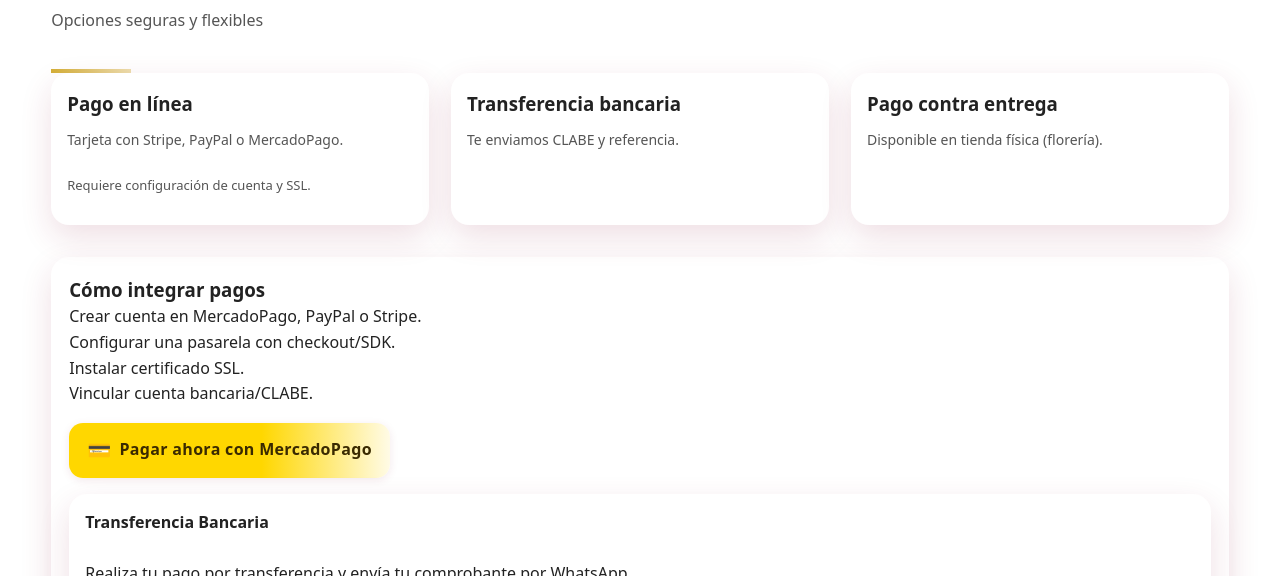
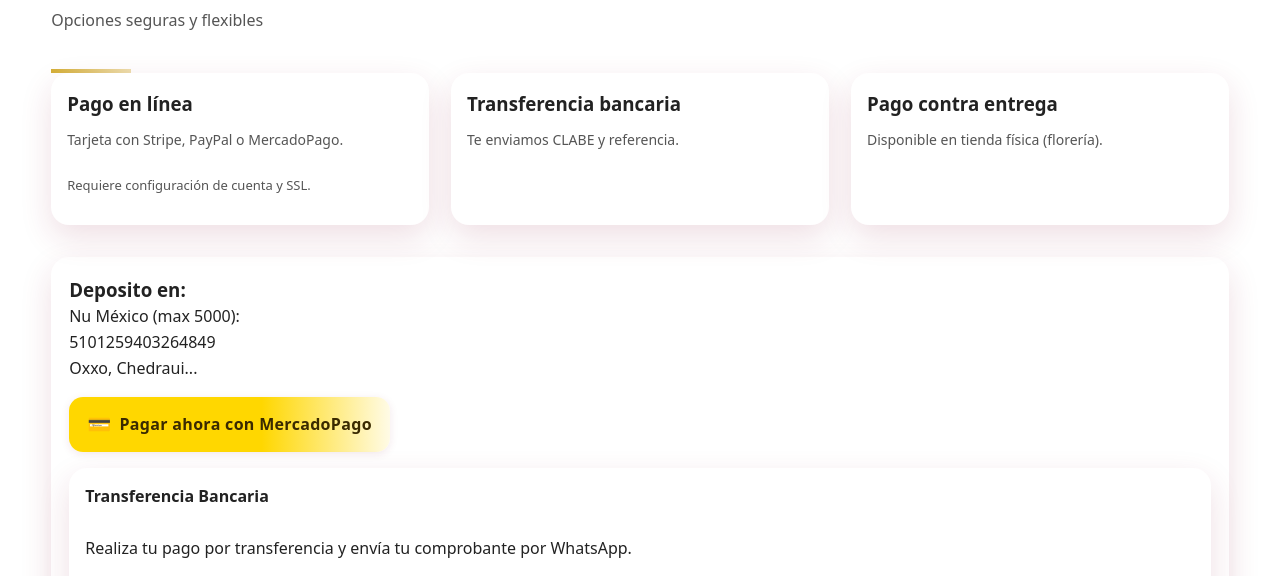
Before and after one commit to Rodo999/Lovelane_Meleara, a website: page pagos.html in a window 1280 px wide. Shown: the part 223-799 px from the top of the page. Drawn offline with Linux system fonts and the light colour scheme.

Commit message:
Update pagos.html

```diff
--- a/pagos.html
+++ b/pagos.html
@@ -53,12 +53,11 @@
         </div>
 
         <div class="estimator">
-          <h3 class="m-0">Cómo integrar pagos</h3>
+          <h3 class="m-0">Deposito en:</h3>
           <ul>
-            <li>Crear cuenta en MercadoPago, PayPal o Stripe.</li>
-            <li>Configurar una pasarela con checkout/SDK.</li>
-            <li>Instalar certificado SSL.</li>
-            <li>Vincular cuenta bancaria/CLABE.</li>
+            <li>Nu México (max 5000):</li>
+            <li>5101259403264849</li>
+            <li>Oxxo, Chedraui...</li>
           </ul>
           <p><a class="btn btn--gold btn--icon" href="http://link.mercadopago.com.mx/radam" target="_blank" rel="noopener">
   <span>💳</span> Pagar ahora con MercadoPago
```
